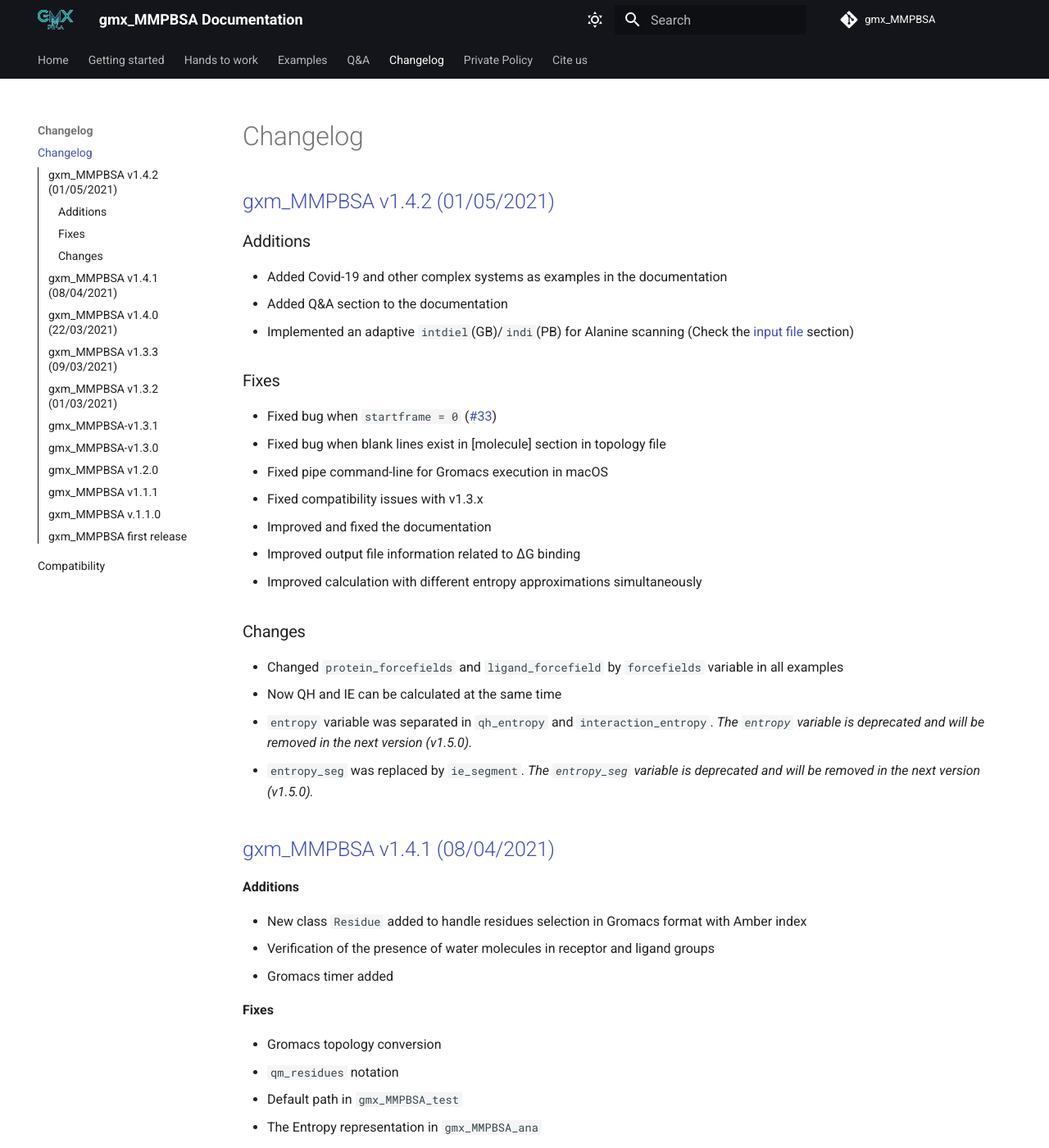
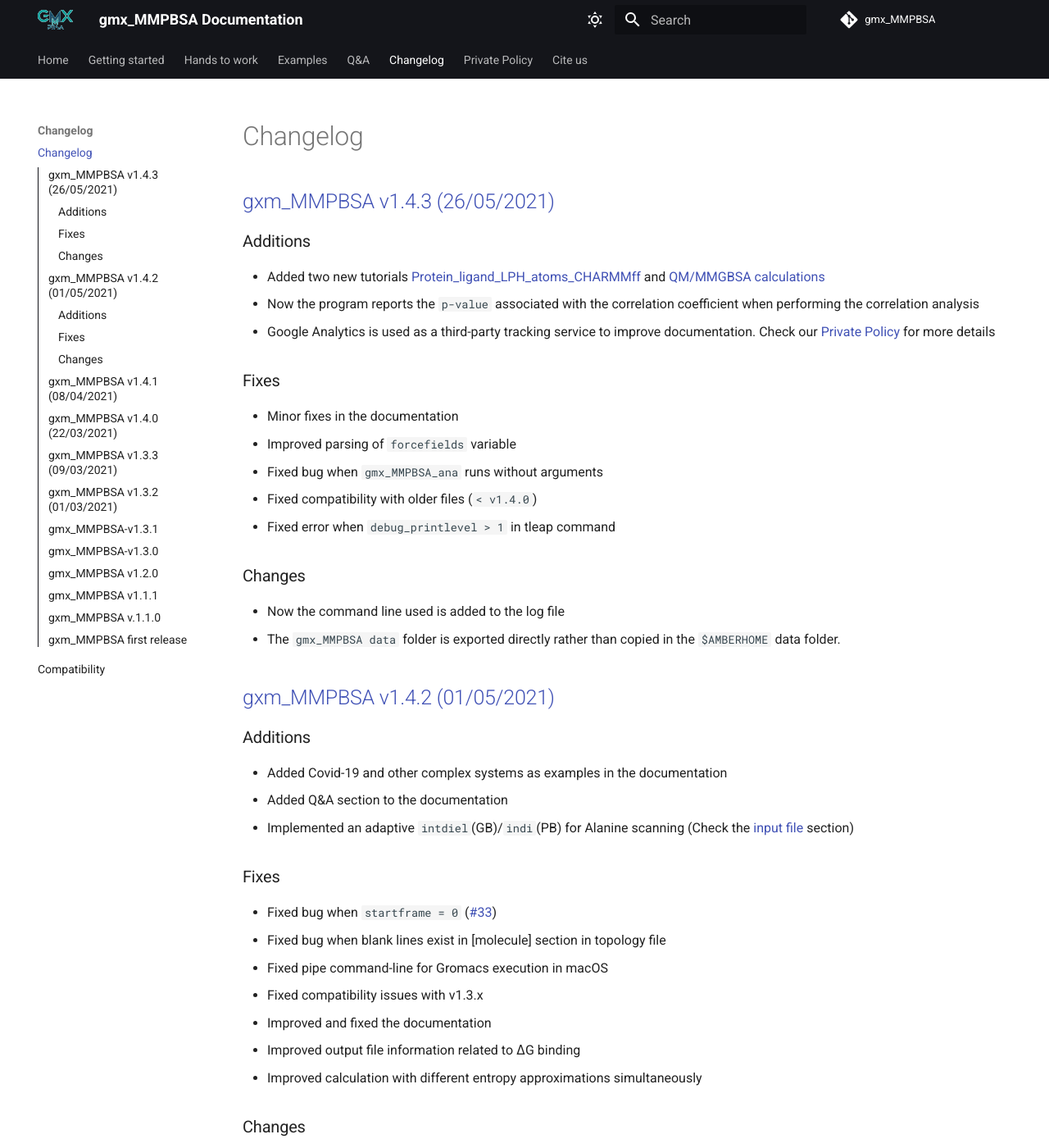
Before and after one commit to Valdes-Tresanco-MS/gmx_MMPBSA, an MkDocs documentation site: the page built from docs/changelog.md, in a window 1280 px wide and 1400 px high. Shown: the whole window at 82% size. Built offline with MkDocs 1.6.1 and Material for MkDocs 9.7.7, drawn with Linux system fonts in a browser that asks for light colours; comment, search, counter and statistics services are not loaded; some of the changed text lies outside the part shown.

Commit message:
updated changelog

```diff
--- a/docs/changelog.md
+++ b/docs/changelog.md
@@ -2,8 +2,24 @@
 template: main.html
 title: Changelog
 ---
+# Changelog
+## [gxm_MMPBSA v1.4.3 (26/05/2021)](https://github.com/Valdes-Tresanco-MS/gmx_MMPBSA/releases/tag/v1.4.3)
+### Additions
+- Added two new tutorials [Protein_ligand_LPH_atoms_CHARMMff](https://valdes-tresanco-ms.github.io/gmx_MMPBSA/examples/Protein_ligand_LPH_atoms_CHARMMff/) and [QM/MMGBSA calculations](https://valdes-tresanco-ms.github.io/gmx_MMPBSA/examples/QM_MMGBSA/)
+- Now the program reports the `p-value` associated with the correlation coefficient when performing the correlation analysis
+- Google Analytics is used as a third-party tracking service to improve documentation. Check our [Private Policy](https://valdes-tresanco-ms.github.io/gmx_MMPBSA/private_policy/) for more details
 
-# Changelog
+### Fixes
+- Minor fixes in the documentation
+- Improved parsing of `forcefields` variable
+- Fixed bug when `gmx_MMPBSA_ana` runs without arguments
+- Fixed compatibility with older files (`< v1.4.0`)
+- Fixed error when `debug_printlevel > 1` in tleap command
+
+### Changes
+- Now the command line used is added to the log file
+- The `gmx_MMPBSA data` folder is exported directly rather than copied in the `$AMBERHOME` data folder.
+
 ## [gxm_MMPBSA v1.4.2 (01/05/2021)](https://github.com/Valdes-Tresanco-MS/gmx_MMPBSA/releases/tag/v1.4.2)
 ### Additions
 - Added Covid-19 and other complex systems as examples in the documentation
```
Also changed, not shown: other parts of docs/changelog.md (+3 -3 lines).
